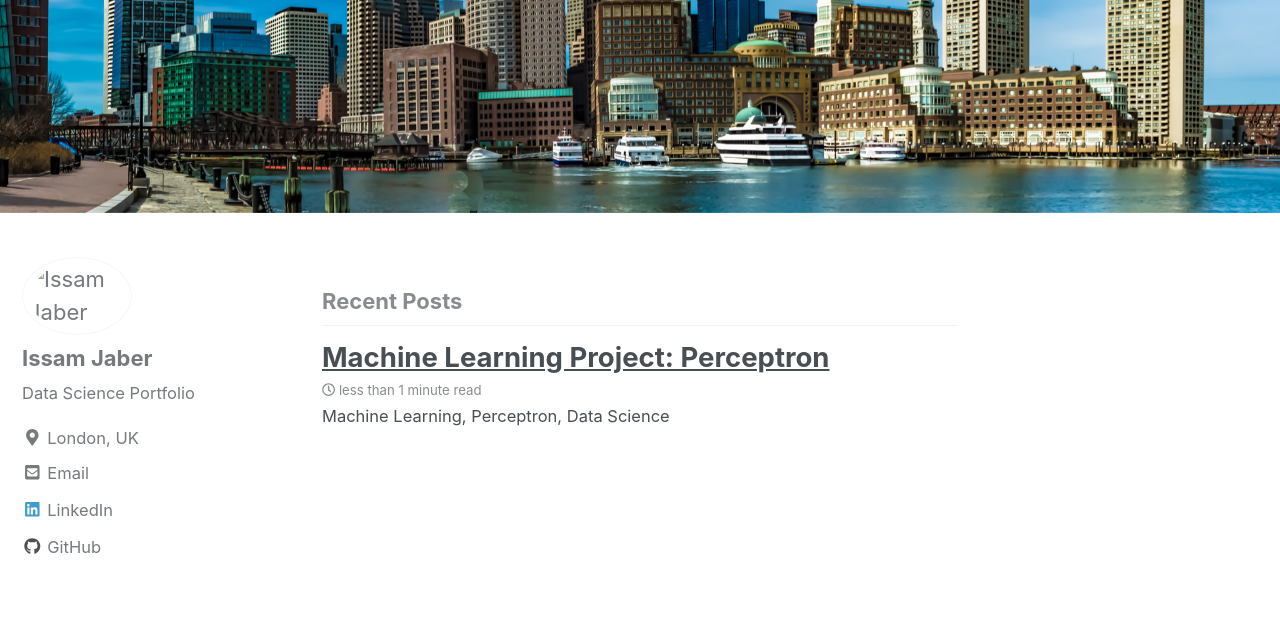
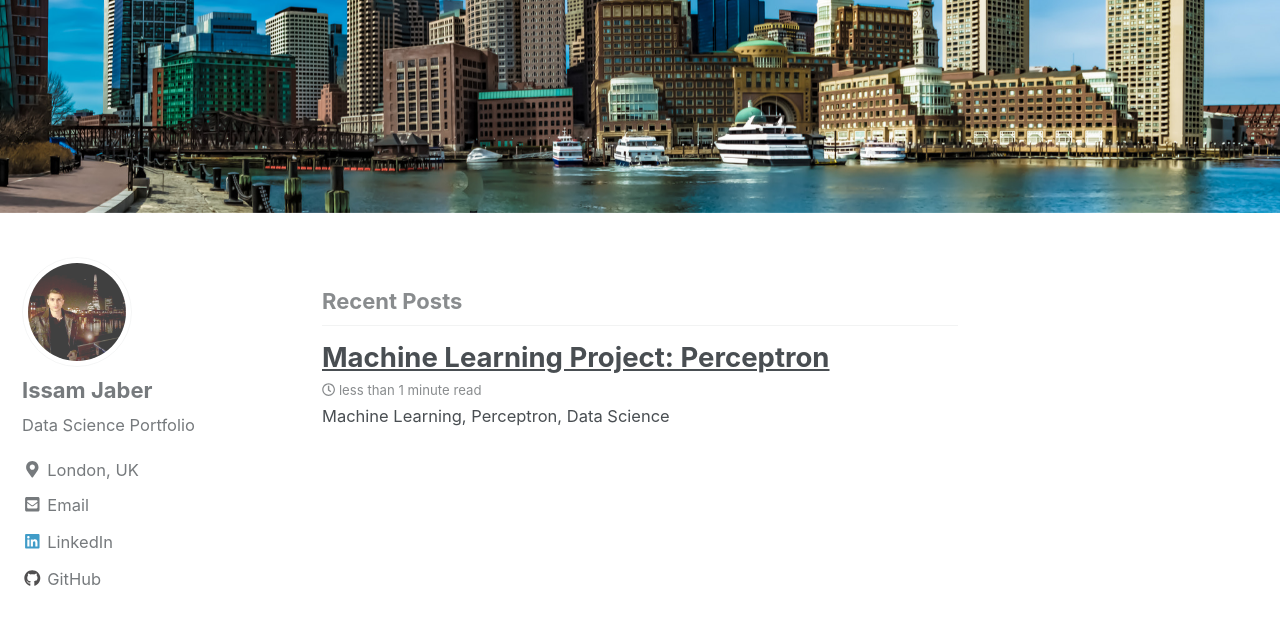
Before and after one commit to IJaber/IJaber.github.io, a Jekyll site: the page built from index.html, in a window 1280 px wide and 900 px high, scrolled down 395 px. Shown: the top 625 px of the window. Built offline with Jekyll 4.4.1, drawn with Linux system fonts in a browser that asks for light colours; nearby versions of some CDN libraries; the list of posts is cut into pages by our own code.

Commit message:
new image

```diff
--- a/_config.yml
+++ b/_config.yml
@@ -86,7 +86,7 @@
 # Site Author
 author:
   name             : "Issam Jaber"
-  avatar           : "/Users/Jaber/Documents/CV/Av12.jpg" # path of avatar image, e.g. "/assets/images/bio-photo.jpg"
+  avatar           : "/images/Av12.jpg" # path of avatar image, e.g. "/assets/images/bio-photo.jpg"
   bio              : "Data Science Portfolio"
   location         : "London, UK"
   email            : "ijaber7@hotmail.com"
```
Also changed, not shown: images/Av12.jpg (added), 1 other file.
